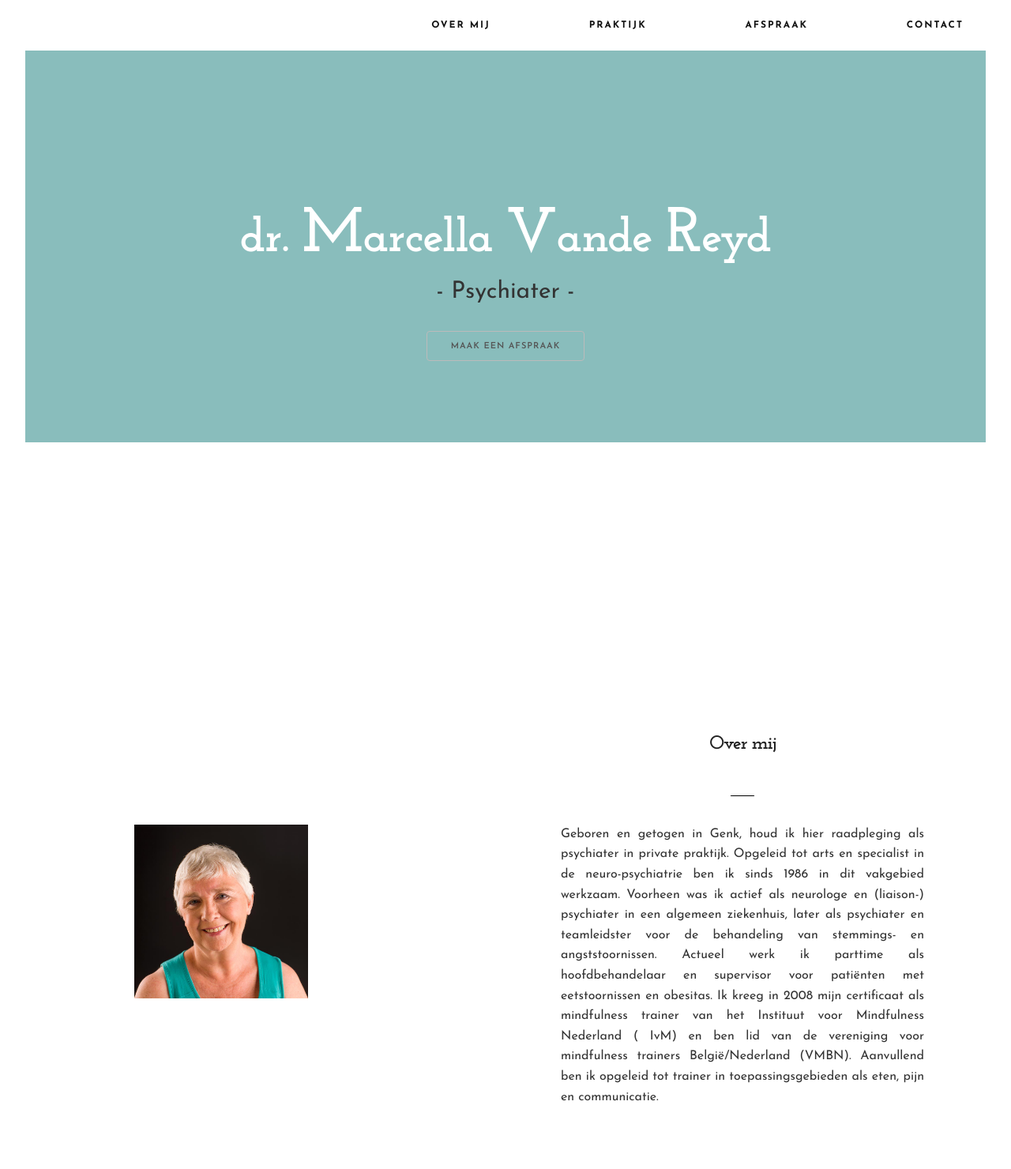
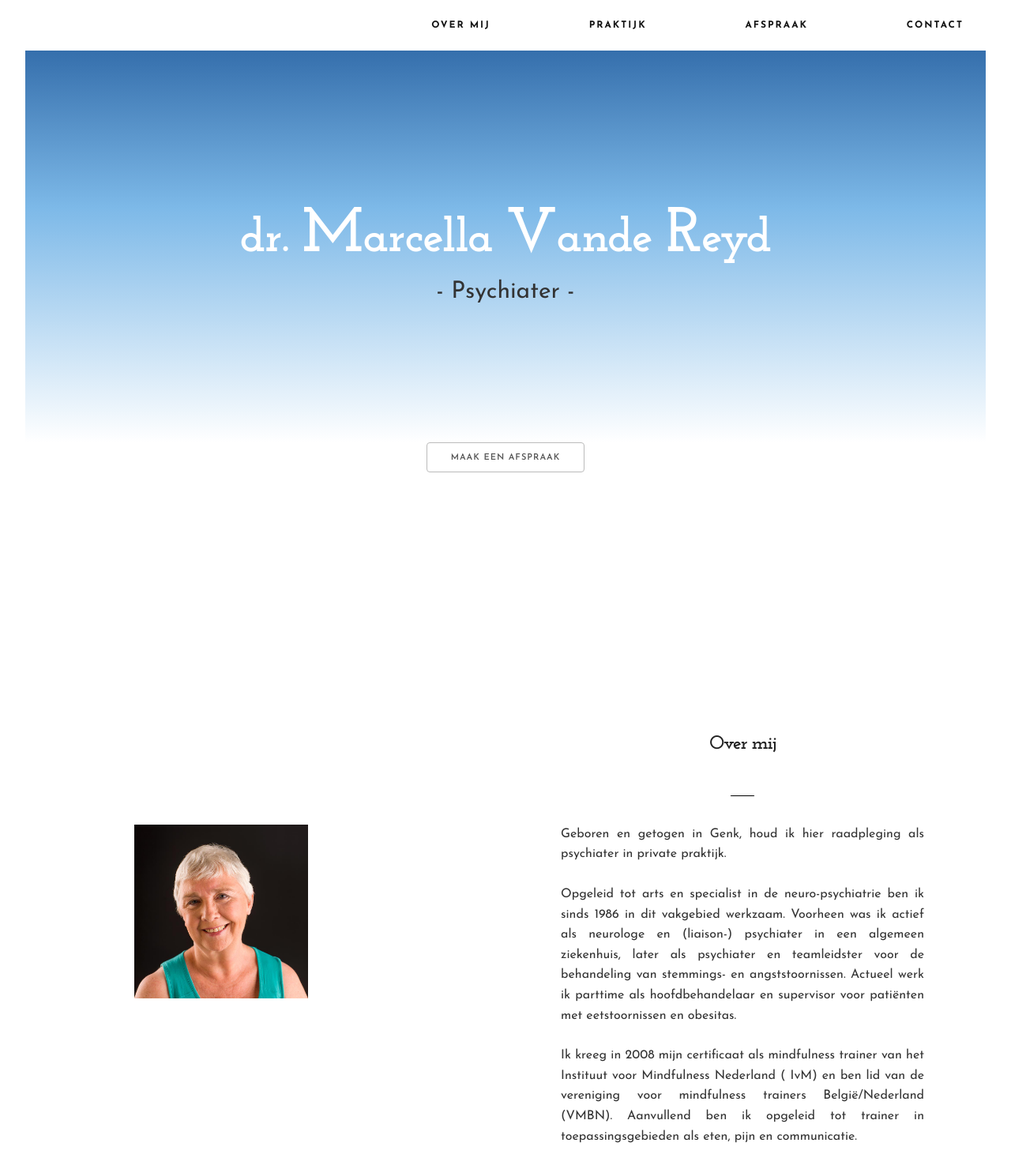
Before and after one commit to stalacorp/stunning-spoon, a plain HTML site: page index.html in a window 1280 px wide. Shown: the top 1480 px of the page at 79% size. Drawn offline with nearby package versions, Linux system fonts and the light colour scheme; a web font is replaced by a local one.

Commit message:
gradient

```diff
--- a/css/style.css
+++ b/css/style.css
@@ -12,7 +12,12 @@ body {
   box-sizing: border-box; }
 
 .frontpage {
-    background-color:#89bdbc;
+    /* Permalink - use to edit and share this gradient: http://colorzilla.com/gradient-editor/#1e5799+0,7db9e8+47,ffffff+100 */
+    background: #1e5799; /* Old browsers */
+    background: -moz-linear-gradient(top,  #1e5799 0%, #7db9e8 47%, #ffffff 100%); /* FF3.6-15 */
+    background: -webkit-linear-gradient(top,  #1e5799 0%,#7db9e8 47%,#ffffff 100%); /* Chrome10-25,Safari5.1-6 */
+    background: linear-gradient(to bottom,  #1e5799 0%,#7db9e8 47%,#ffffff 100%); /* W3C, IE10+, FF16+, Chrome26+, Opera12+, Safari7+ */
+    filter: progid:DXImageTransform.Microsoft.gradient( startColorstr='#1e5799', endColorstr='#ffffff',GradientType=0 ); /* IE6-9 */
     width:95%;
     margin:auto;
     height:70%;
--- a/index.html
+++ b/index.html
@@ -38,8 +38,10 @@
     <link rel="stylesheet" href="css/icons.css">
     <link rel="stylesheet" href="css/unsemantic-grid-responsive.css">
 
-    <link href='https://fonts.googleapis.com/css?family=Josefin+Sans:400,100,300,100italic,300italic,400italic,600,600italic,700,700italic' rel='stylesheet' type='text/css'>
-    <link href='https://fonts.googleapis.com/css?family=Josefin+Slab:400,100,100italic,300,300italic,400italic,600,600italic,700,700italic' rel='stylesheet' type='text/css'>
+    <link href='https://fonts.googleapis.com/css?family=Josefin+Sans:400,100,300,100italic,300italic,400italic,600,600italic,700,700italic'
+          rel='stylesheet' type='text/css'>
+    <link href='https://fonts.googleapis.com/css?family=Josefin+Slab:400,100,100italic,300,300italic,400italic,600,600italic,700,700italic'
+          rel='stylesheet' type='text/css'>
 
 
     <!-- Favicon
@@ -47,8 +49,8 @@
     <link rel="icon" type="image/png" href="images/favicon.png">
     <script src="http://ajax.googleapis.com/ajax/libs/jquery/1.9.1/jquery.min.js"></script>
     <script>
-            $(function() {
-                $('a[href*=#]:not([href=#])').click(function() {
+        $(function () {
+            $('a[href*=#]:not([href=#])').click(function () {
                 if (location.pathname.replace(/^\//, '') == this.pathname.replace(/^\//, '') && location.hostname == this.hostname) {
                     var target = $(this.hash);
                     target = target.length ? target : $('[name=' + this.hash.slice(1) + ']');
@@ -81,12 +83,17 @@
 
     <div class="frontpage">
 
-            <h1 class="title">dr. <span class="big-letter">M</span>arcella <span class="big-letter">V</span>ande <span class="big-letter">R</span>eyd</h1>
+        <h1 class="title">dr. <span class="big-letter">M</span>arcella <span class="big-letter">V</span>ande <span
+                class="big-letter">R</span>eyd</h1>
 
         <p class="psychiater">- Psychiater -</p>
 
+    </div>
+
+    <div class="grid-container">
+        <div class="grid-100">
             <p class="afspraak-maken"><a class="button" href="#">Maak een afspraak</a></p>
-
+        </div>
     </div>
 
 </section>
@@ -108,11 +115,16 @@
         </div>
         <div class="grid-40 prefix-25">
 
-                    <p>Geboren en getogen in Genk, houd ik hier raadpleging als psychiater in private praktijk.
+            <p>Geboren en getogen in Genk, houd ik hier raadpleging als psychiater in private praktijk.</p>
 
-Opgeleid tot arts en specialist in de neuro-psychiatrie ben ik sinds 1986 in dit vakgebied werkzaam. Voorheen was ik actief als neurologe en (liaison-) psychiater in een algemeen ziekenhuis, later als psychiater en teamleidster voor de behandeling van stemmings- en angststoornissen. Actueel werk ik parttime als hoofdbehandelaar en supervisor voor patiënten met eetstoornissen en obesitas.
+            <p>Opgeleid tot arts en specialist in de neuro-psychiatrie ben ik sinds 1986 in dit vakgebied werkzaam.
+                Voorheen was ik actief als neurologe en (liaison-) psychiater in een algemeen ziekenhuis, later als
+                psychiater en teamleidster voor de behandeling van stemmings- en angststoornissen. Actueel werk ik
+                parttime als hoofdbehandelaar en supervisor voor patiënten met eetstoornissen en obesitas.</p>
 
-Ik kreeg in 2008 mijn certificaat als mindfulness trainer van het Instituut voor Mindfulness Nederland ( IvM) en ben lid van de vereniging voor mindfulness trainers België/Nederland (VMBN). Aanvullend ben ik opgeleid tot trainer in toepassingsgebieden als eten, pijn en communicatie.</p>
+            <p>Ik kreeg in 2008 mijn certificaat als mindfulness trainer van het Instituut voor Mindfulness Nederland (
+                IvM) en ben lid van de vereniging voor mindfulness trainers België/Nederland (VMBN). Aanvullend ben ik
+                opgeleid tot trainer in toepassingsgebieden als eten, pijn en communicatie.</p>
         </div>
     </div>
 
@@ -131,15 +143,19 @@ Ik kreeg in 2008 mijn certificaat als mindfulness trainer van het Instituut voor
         <div class="grid-container">
             <div class="grid-33">
                 <h3><span class="icon-Business-ManWoman icon"></span></h3>
-                <p>U kan terecht als u het gevoel heeft vast te lopen,  door depressieve of angst klachten,  door stress of burn out, of een andere situatie waarin u wel de verantwoordelijk kan nemen over uzelf maar  uw leven niet ten volle kan leven. De doelgroep beperkt zich tot  volwassenen. </p>
+                <p>U kan terecht als u het gevoel heeft vast te lopen, door depressieve of angst klachten, door stress
+                    of burn out, of een andere situatie waarin u wel de verantwoordelijk kan nemen over uzelf maar uw
+                    leven niet ten volle kan leven. De doelgroep beperkt zich tot volwassenen. </p>
             </div>
             <div class="grid-33">
                 <h3><span class="icon-Speach-Bubbles icon"></span></h3>
 
                 <p>
-                De gesprekken verlopen in een niet-oordelende  sfeer , met de intentie van diep luisteren en een frisse blik.
+                    De gesprekken verlopen in een niet-oordelende sfeer , met de intentie van diep luisteren en een
+                    frisse blik.
 
-Raadpleging omvat onderzoek, diagnostiek en eventueel medicatie advies. Begeleiding is gegrond in mindfulness  om een groter gewaarzijn en zelfkennis te voeden bij de client(e).
+                    Raadpleging omvat onderzoek, diagnostiek en eventueel medicatie advies. Begeleiding is gegrond in
+                    mindfulness om een groter gewaarzijn en zelfkennis te voeden bij de client(e).
 
                     Zelf trainen in mindfulness vaardigheden behoort tot de opties .( be-mindful.be )
 
@@ -148,7 +164,8 @@ Al wandelende praat u misschien met een groter gemak. U kan hierom vragen.</p>
             <div class="grid-33">
                 <h3><span class="icon-Wallet icon"></span></h3>
 
-                <p>Tarieven zoals vastgesteld in de conventie met de ziekenfondsen zijn van toepassing zolang de raadpleging ook aan deze voorwaarden voldoet..
+                <p>Tarieven zoals vastgesteld in de conventie met de ziekenfondsen zijn van toepassing zolang de
+                    raadpleging ook aan deze voorwaarden voldoet..
 
                     Er is geen betaling met bancontact mogelijk.</p>
             </div>
@@ -158,13 +175,16 @@ Er is geen betaling met bancontact mogelijk.</p>
 </section>
 
 <section id="afspraak">
+
     <div class="container padding-top">
         <h1 class="section-title">Afspraak maken</h1>
 
         <hr class="under-section-header"/>
 
-        <p>Bij voorkeur kiest U een afspraak online, op alle mogelijke toestellen met internetverbinding. U krijgt een reminder via e-mail of SMS.
-Tot  48 uur op voorhand kan u deze afspraak verplaatsen of annuleren, daarna word ik graag telefonisch verwittigd van de wijziging.
+        <p>Bij voorkeur kiest U een afspraak online, op alle mogelijke toestellen met internetverbinding. U krijgt een
+            reminder via e-mail of SMS.
+            Tot 48 uur op voorhand kan u deze afspraak verplaatsen of annuleren, daarna word ik graag telefonisch
+            verwittigd van de wijziging.
             Vermits de tijd voor u is gereserveerd wordt u een kost aangerekend bij laattijdig annuleren.
             Ik ben telefonisch bereikbaar op 011/261037.</p>
 
@@ -173,11 +193,24 @@ Ik ben telefonisch bereikbaar op 011/261037.</p>
 </section>
 
 <section id="contact">
-        <div class="grid-container padding-top">
-        </div>
+    <div class="grid-container  padding-top">
+        <div class="grid-100">
             <h1 class="section-title">Contact</h1>
 
             <hr class="under-section-header"/>
+        </div>
+    </div>
+
+    <div class="grid-container">
+        <div class="grid-50">
+
+        </div>
+        <div class="grid-50">
+            <iframe src="https://www.google.com/maps/embed?pb=!1m14!1m12!1m3!1d2513.5610718079743!2d5.40967535777281!3d50.95032995237337!2m3!1f0!2f0!3f0!3m2!1i1024!2i768!4f13.1!5e0!3m2!1sen!2sbe!4v1454626217877"
+                    width="600" height="450" frameborder="0" style="border:0" allowfullscreen></iframe>
+        </div>
+    </div>
+
 </section>
 
 
```
Lines whose indentation alone changed are shown as unchanged.
